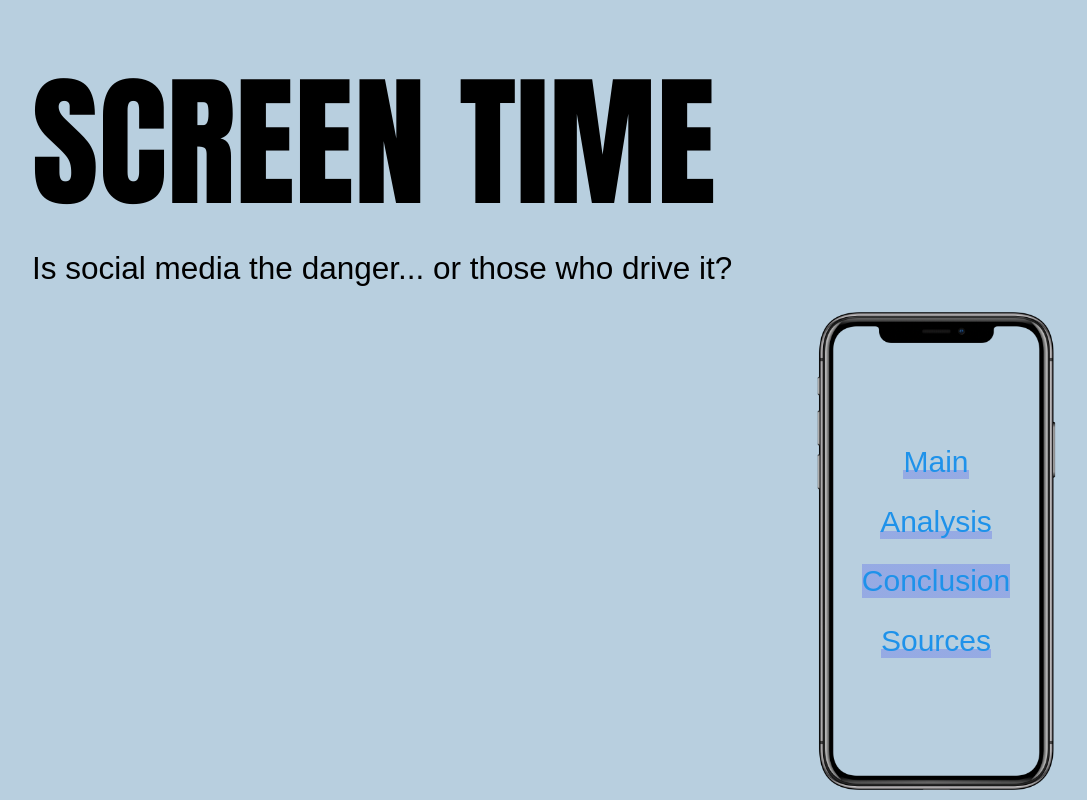
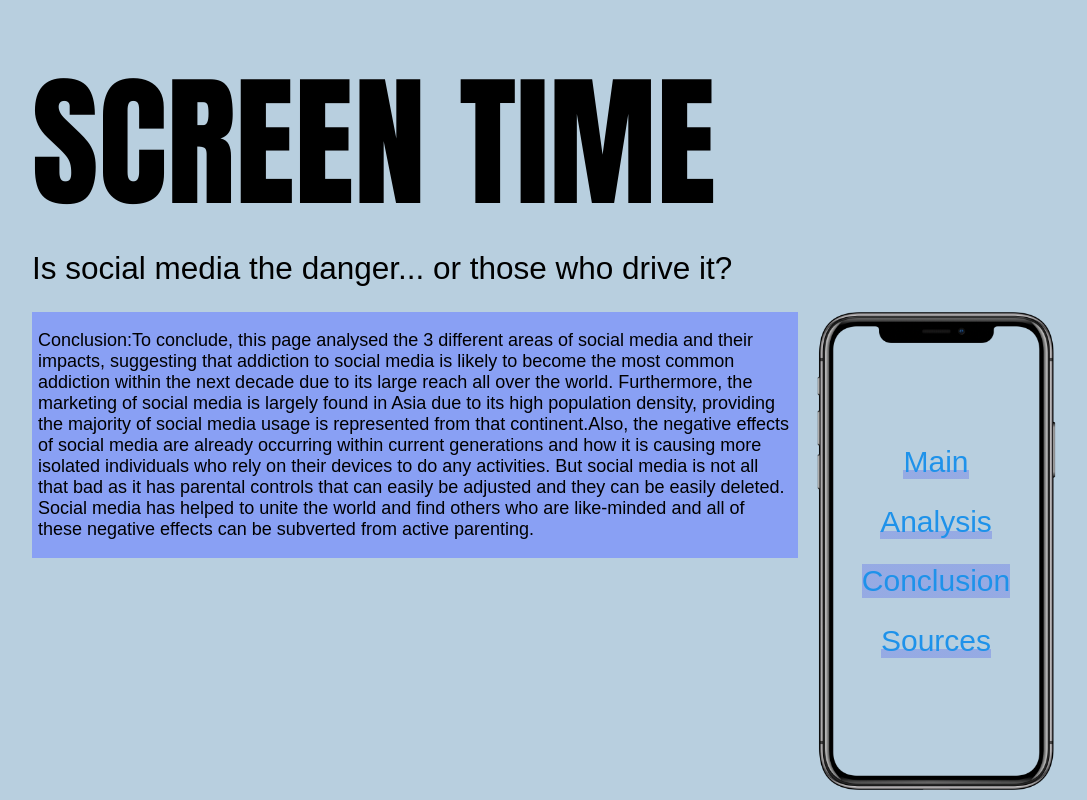
Before and after one commit to Mayank-P-Max/schloing.github.io, a plain HTML site: page conclusion.html in a window 1280 px wide. Shown: the whole page, without its empty margins (96-1183 px from the left). Drawn offline with Linux system fonts and the light colour scheme.

Commit message:
Update conclusion.html
conclusion stuff

```diff
--- a/conclusion.html
+++ b/conclusion.html
@@ -1,3 +1,4 @@
+
 <!DOCTYPE html>
 <html lang="en">
 
@@ -20,6 +21,8 @@
             <div class="content-pair">
                 <div class="content">
                     <div class="main-box box">
+                        <p>Conclusion:To conclude, this page analysed the 3 different areas of social media and their impacts, suggesting that addiction to social media is likely to become the most common addiction within the next decade due to its large reach all over the world. Furthermore, the marketing of social media is largely found in Asia due to its high population density, providing the majority of social media usage is represented from that continent.Also, the negative effects of social media are already occurring within current generations and how it is causing more isolated individuals who rely on their devices to do any activities. But social media is not all that bad as it has parental controls that can easily be adjusted and they can be easily deleted. Social media has helped to unite the world and find others who are like-minded and all of these negative effects can be subverted from active parenting.
+</p>
                     </div>
                 </div>
 
```
